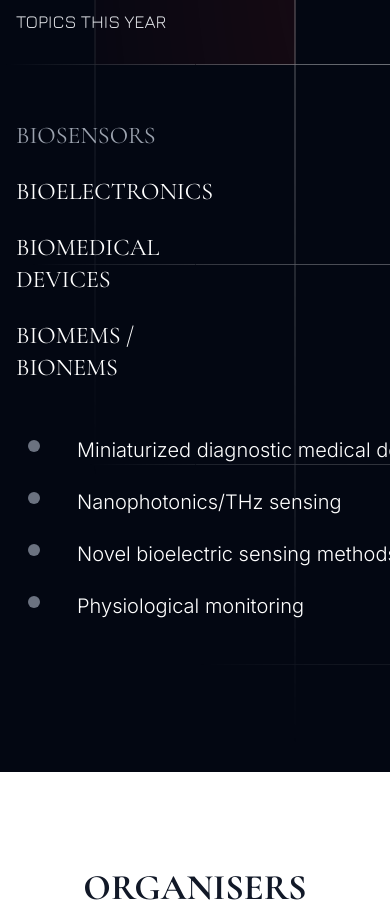
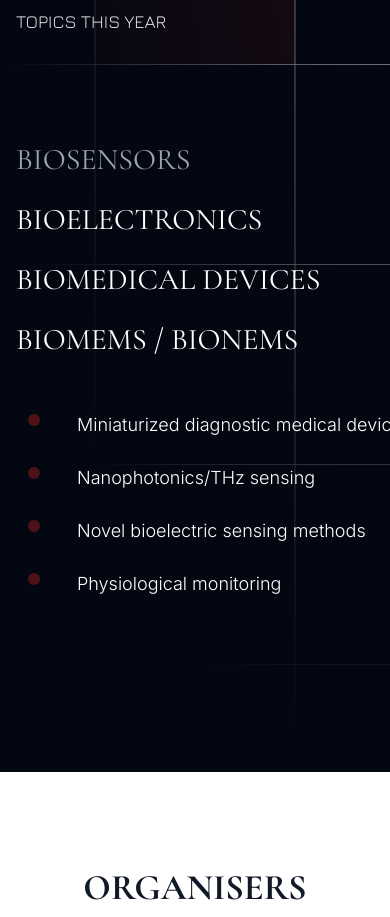
Before and after one commit to AnhisCode/bio4apps, a Next.js app: page / in a window 390 px wide. Shown: the part 1760-2677 px from the top of the page. Built offline with nearby package versions, Linux system fonts and the light colour scheme.

Commit message:
fix mobile list

```diff
--- a/app/components/List.tsx
+++ b/app/components/List.tsx
@@ -7,14 +7,14 @@ export default function List({ topics }: { topics: { title: string; list: string
   const [selected, setSelected] = useState(topics[0]);
 
   return (
-    <div className="flex w-full space-x-3 flex-col md:flex-row  ">
-      <div className={'flex relative items-center justify-between w-1/2 flex-shrink-0'}>
+    <div className="flex w-full space-x-3 flex-col lg:flex-row  ">
+      <div className={'flex relative items-center justify-between w-full lg:w-1/2 flex-shrink-0'}>
         <ul className="text-left text-white flex flex-col space-y-6 my-10 ">
           {topics.map((topic, index) => (
             <li
               key={`title-${index}-${topic.title}`}
               className={classNames(
-                'text-2xl lg:text-3xl font-infant hover:text-red-600 hover:cursor-pointer transition-colors duration-200 ease-in-out',
+                'text-3xl lg:text-3xl font-infant hover:text-red-600 hover:cursor-pointer transition-colors duration-200 ease-in-out',
                 topic.title === selected.title && 'text-gray-400',
               )}
               onClick={() => setSelected(topic)}
@@ -23,11 +23,14 @@ export default function List({ topics }: { topics: { title: string; list: string
             </li>
           ))}
         </ul>
-        <div className={'w-[1px] hidden md:flex h-full bg-gray-300 right-10 lg:right-40 sm:right-20 absolute'}></div>
+        <div className={'w-[1px] hidden lg:flex h-full bg-gray-300 right-10 lg:right-40 sm:right-20 absolute'}></div>
       </div>
-      <ul className="flex space-y-3 justify-center flex-col w-full text-left text-white list-disc list-inside marker:text-gray-500 marker:text-4xl ">
+      <ul className="flex space-y-3 justify-center flex-col w-full text-left text-white list-disc list-inside marker:text-red-800/50 marker:text-4xl ">
         {selected.list.map((item, index) => (
-          <li key={`${index}-${item}`} className="text-xl font-sans whitespace-nowrap normal-case font-light">
+          <li
+            key={`${index}-${item}`}
+            className="lg:text-xl text-lg font-sans whitespace-nowrap normal-case font-light"
+          >
             {item}
           </li>
         ))}
```
